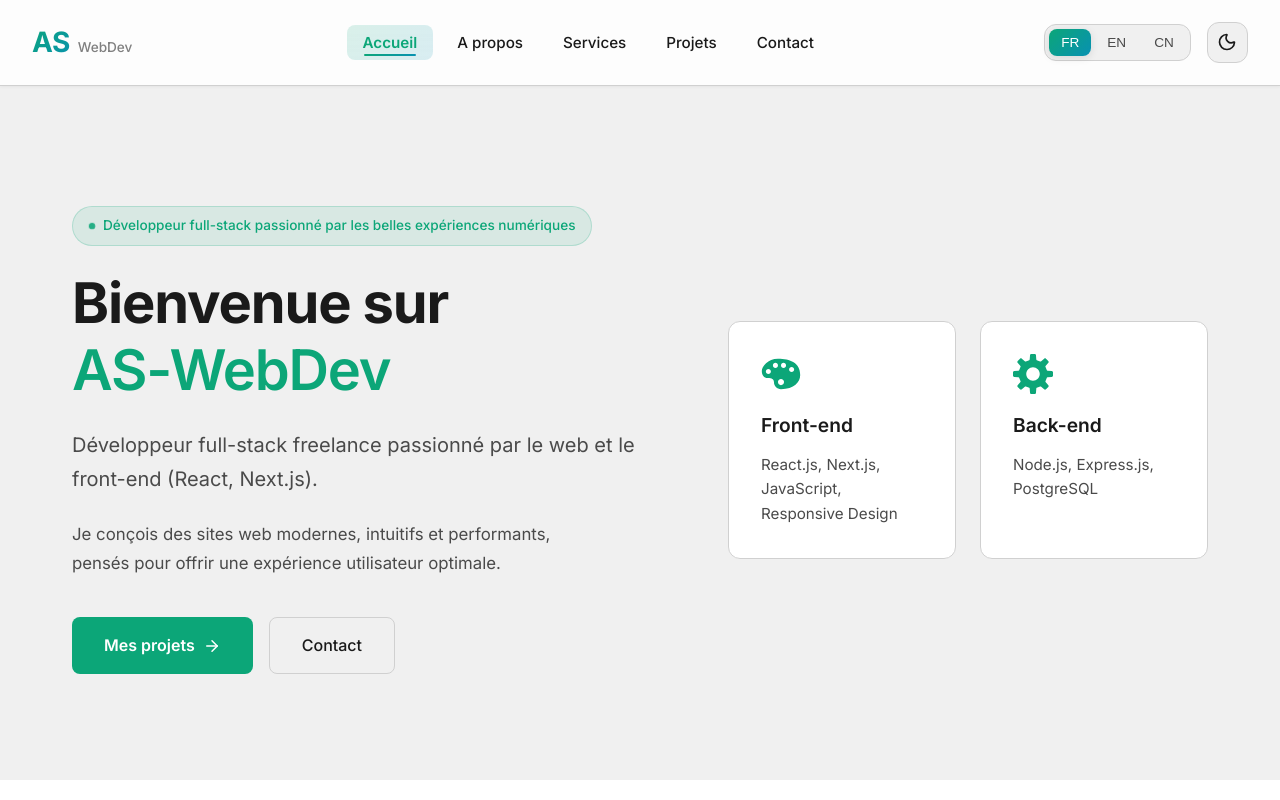
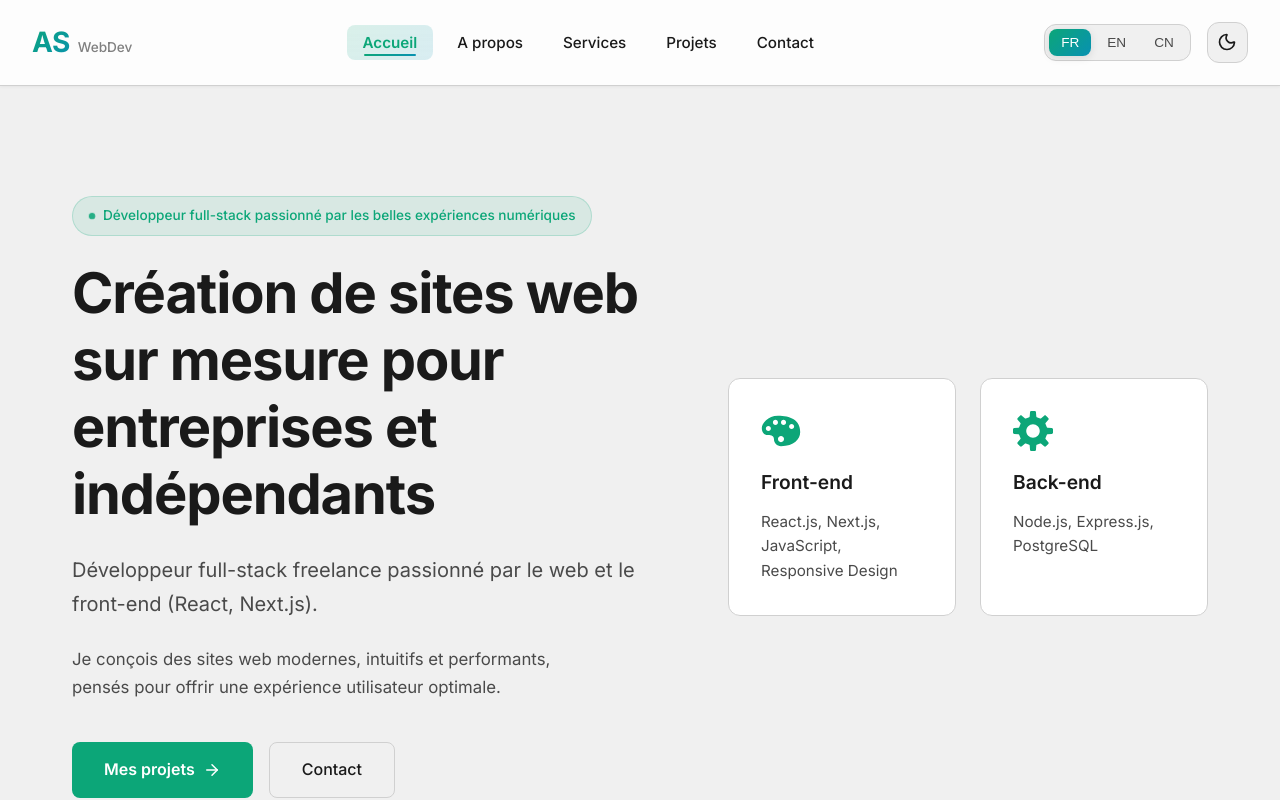
Before and after one commit to Alexandre-Saudemont/WebDev, a Next.js app: page / in a window 1280 px wide. Shown: the top 800 px of the page. Built offline with nearby package versions, Linux system fonts and the light colour scheme.

Commit message:
modification du titre de la page d'accueil et du link pokedeck

```diff
--- a/src/components/Hero/HeroSection/HeroSection.js
+++ b/src/components/Hero/HeroSection/HeroSection.js
@@ -26,7 +26,7 @@ export default function HeroSection() {
 						{t('homePage.subtitle')}
 					</div>
 					<h1>
-						{t('homePage.title')} <span className='highlight'>AS-WebDev</span>
+						{t('homePage.title')} <span className='highlight'></span>
 					</h1>
 					<p className='hero-subtitle'>{t('homePage.hero.subtitle')}</p>
 					<div className='hero-description'>
--- a/src/locales/cn/translation.json
+++ b/src/locales/cn/translation.json
@@ -8,7 +8,7 @@
 	},
 	"homePage": {
 		"home": "首页",
-		"title": "你好，我是",
+		"title": "为企业及自由职业者定制网站开发",
 		"subtitle": "热衷于打造精美数字体验的全栈开发者",
 		"typingTexts": ["全栈 JavaScript", "网页", "前端"],
 		"skills": "技能",
--- a/src/locales/en/translation.json
+++ b/src/locales/en/translation.json
@@ -9,7 +9,7 @@
 
 	"homePage": {
 		"home": "Home",
-		"title": "Hi, I'm",
+		"title": "Custom website creation for businesses and freelancers",
 		"subtitle": "Full-stack developer passionate about creating beautiful digital experiences",
 		"typingTexts": ["FullStack JavaScript", "Web", "Front-End"],
 		"skills": "Skills",
--- a/src/locales/fr/translation.json
+++ b/src/locales/fr/translation.json
@@ -8,7 +8,7 @@
 	},
 	"homePage": {
 		"home": "Accueil",
-		"title": "Bienvenue sur \n ",
+		"title": "Création de sites web sur mesure pour entreprises et indépendants",
 		"subtitle": "Développeur full-stack passionné par les belles expériences numériques",
 		"typingTexts": ["FullStack JavaScript ", "Web", "Front-End"],
 		"skills": "Compétences",
@@ -168,7 +168,7 @@
 			"title": "Site Pokedeck",
 			"description": "Une application de collection de cartes Pokémon pour créer, trier et gérer votre deck personnel",
 			"tech": ["ReactJS", "NodeJS", "PostgreSQL"],
-			"link": "null"
+			"link": "https://github.com/Alexandre-Saudemont/Projet-Pokedeck/blob/main/README.md"
 		},
 		"project2": {
 			"title": "Site Taiwan",
```
